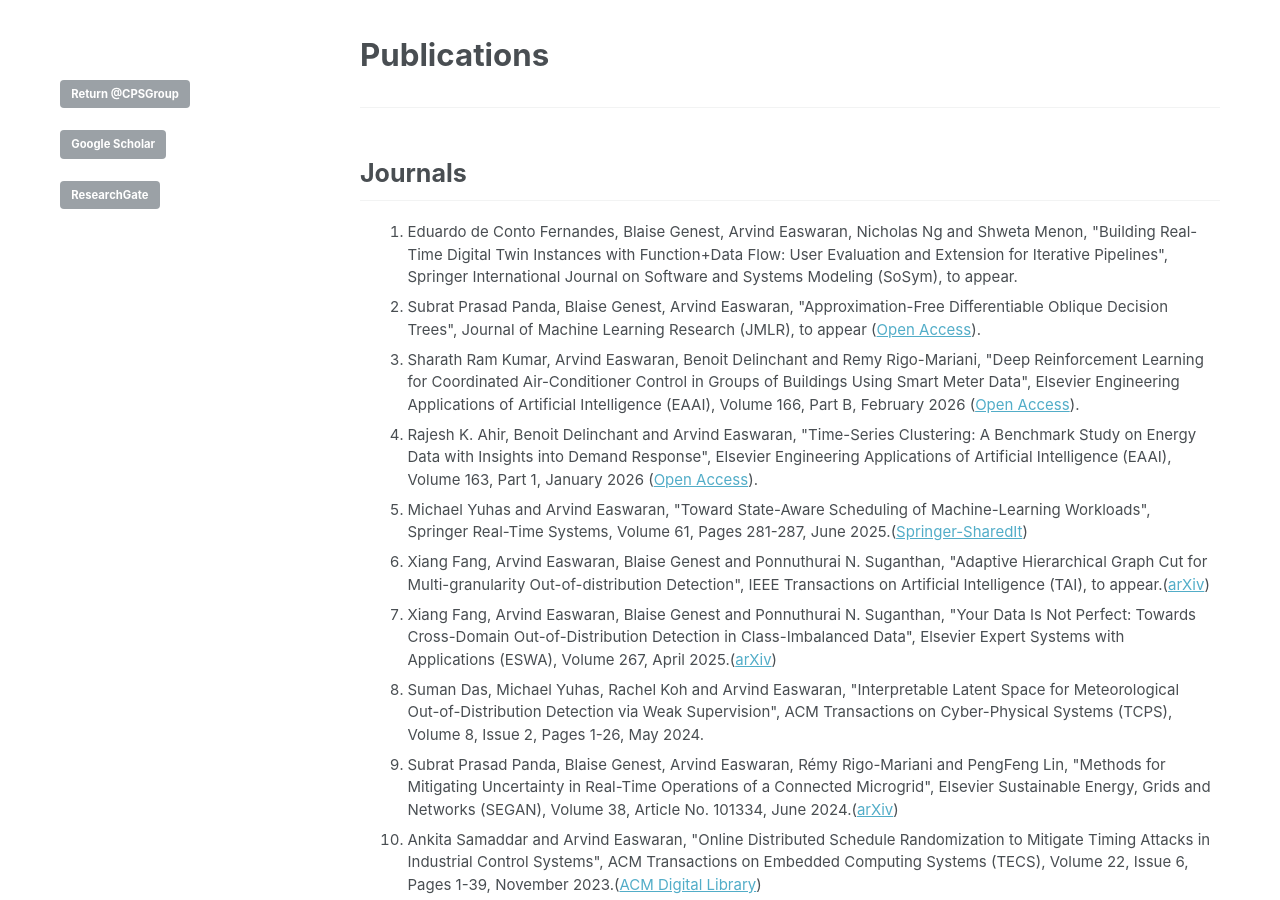
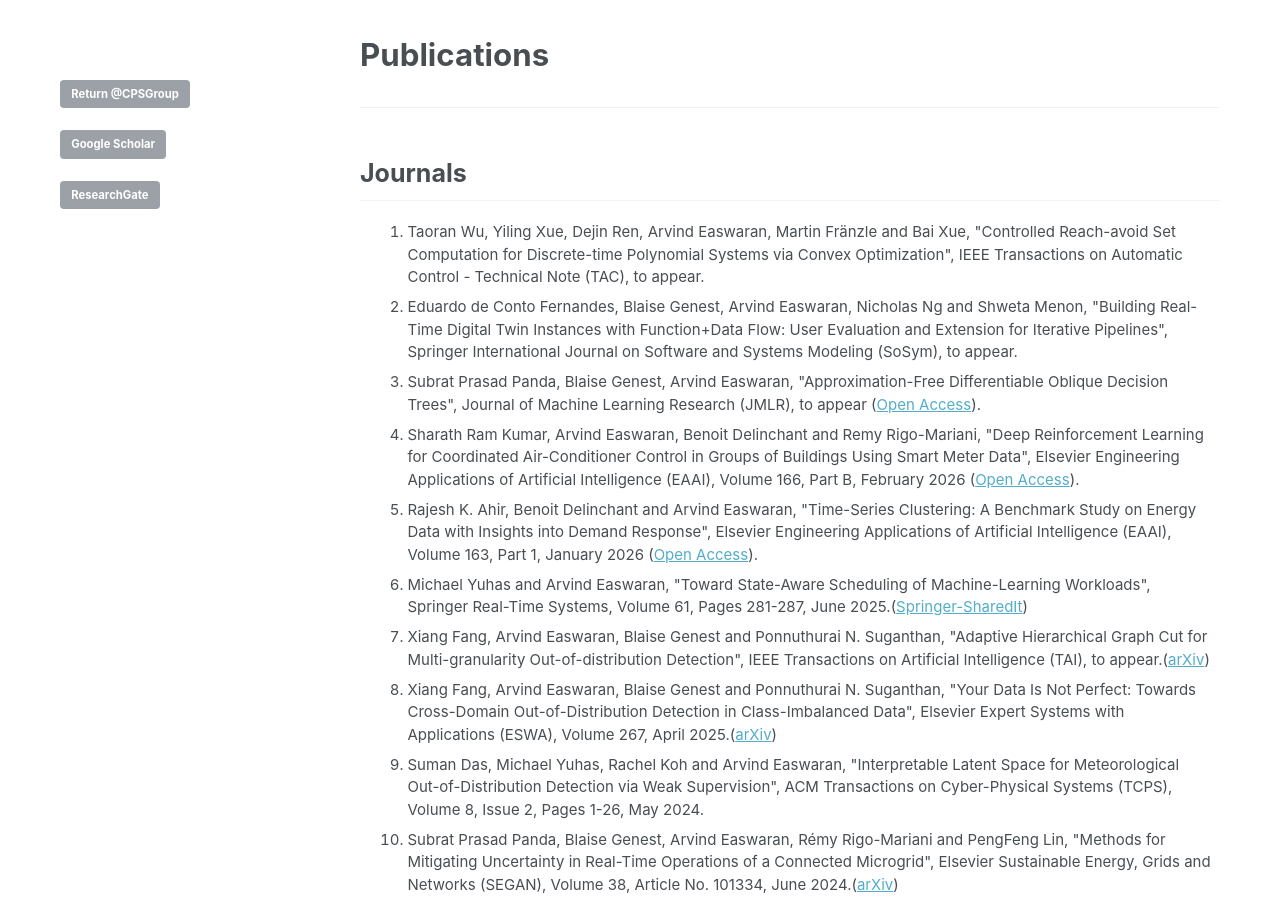
Before and after one commit to CPS-research-group/CPS-research-group.github.io, a Jekyll site: the page built from _pages/research_profile.md, in a window 1280 px wide and 900 px high. Built offline with Jekyll 4.4.1, drawn with Linux system fonts in a browser that asks for light colours; some of the changed text lies outside the part shown.

Commit message:
Updates.

```diff
--- a/_pages/research_profile.md
+++ b/_pages/research_profile.md
@@ -23,6 +23,7 @@
 ******
 ## Journals
   <ol>
+  		<li class="a">Taoran Wu, Yiling Xue, Dejin Ren, Arvind Easwaran, Martin Fr&auml;nzle and Bai Xue, "Controlled Reach-avoid Set Computation for Discrete-time Polynomial Systems via Convex Optimization", IEEE Transactions on Automatic Control - Technical Note (TAC), to appear.</li>
   		<li class="a">Eduardo de Conto Fernandes, Blaise Genest, Arvind Easwaran, Nicholas Ng and Shweta Menon, "Building Real-Time Digital Twin Instances with Function+Data Flow: User Evaluation and Extension for Iterative Pipelines", Springer International Journal on Software and Systems Modeling (SoSym), to appear.</li>
   		<li class="a">Subrat Prasad Panda, Blaise Genest, Arvind Easwaran, "Approximation-Free Differentiable Oblique Decision Trees", Journal of Machine Learning Research (JMLR), to appear (<a href="http://jmlr.org/papers/v27/25-2047.html">Open Access</a>).</li>
   	  	<li class="a">Sharath Ram Kumar, Arvind Easwaran, Benoit Delinchant and Remy Rigo-Mariani, "Deep Reinforcement Learning for Coordinated Air-Conditioner Control in Groups of Buildings Using Smart Meter Data", Elsevier Engineering Applications of Artificial Intelligence (EAAI), Volume 166, Part B, February 2026 (<a href="https://doi.org/10.1016/j.engappai.2025.113536">Open Access</a>).</li>
@@ -69,6 +70,7 @@
 
 ## Conferences
    <ol>
+   			<li class="a">Manoj Kumar Lenka, Chuanchao Gao and Arvind Easwaran, "Beamforming in Multi-User Wireless Systems with Data Rate Guarantees", International Conference on Real-Time Networks and Systems (RTNS), 2026.</li>
    			<li class="a">Subrat Panda, Blaise Genest and Arvind Easwaran, "Neurosymbolic Reasoning with Incremental Knowledge for Sample Efficient Hierarchical Reinforcement Learning", European Conference on Machine Learning and Principles and Practice of Knowledge Discovery and Databases (ECML-PKDD), 2026.</li>
  			<li class="a">Sharath Ram Kumar, Arvind Easwaran, Benoit Delinchant and Rémy Rigo-Mariani, "Building Thermal Modeling from Operational Data using Deep Learning and Grey-Box Models", Asian Conference of the International Building Performance Simulation Association (ASim) - Short-Paper, 2026.</li>
  			<li class="a">Raditya Chema Hafizh Pradigta, Sharath Ram Kumar, Rajesh K. Ahir and Arvind Easwaran, "Co-Simulation of Vehicle-to-Building (V2B) and Thermal Loads: A Scalable Testbed for Integrated Demand Response in Commercial Facilities", Asian Conference of the International Building Performance Simulation Association (ASim) - Short-Paper, 2026.</li>
```
